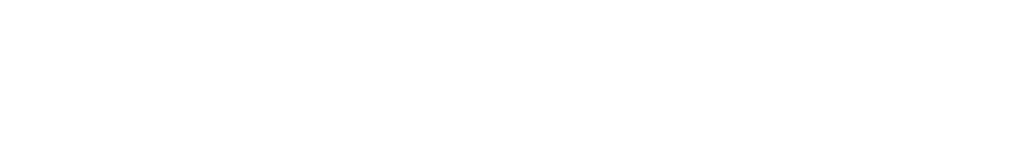
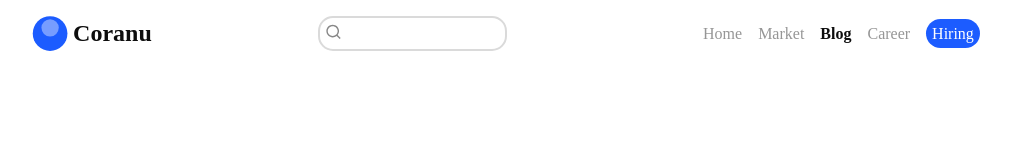
Before and after one commit to spykelionel/skye24blogui, a plain HTML site: page index.html in a window 1280 px wide. Shown: the whole page, without its empty margins (134-1145 px from the left). Drawn offline with Linux system fonts and the light colour scheme.

Commit message:
update base styles and class names

```diff
--- a/index.html
+++ b/index.html
@@ -7,6 +7,35 @@
     <link rel="stylesheet" href="style.css" />
   </head>
   <body>
+    <header class="flex space-evenly align-center py-1">
+      <div class="logo">
+        <a href="#" class="flex space-evenly align-center gap-5">
+          <img src="./assets/images/Group 11.svg" alt="smallincon" srcset="" />
+          <h2 class="font-bold">Coranu</h2>
+        </a>
+      </div>
+      <div class="flex input relative">
+        <input type="search" class="w-100" />
+        <button type="submit" class="absolute">
+          <img src="assets/images/search.svg" alt="" srcset="" />
+        </button>
+      </div>
+      <nav>
+        <ul class="flex space-between gap-1r">
+          <li class=""><a href="#">Home</a></li>
+          <li class=""><a href="#">Market</a></li>
+          <li class=""><a href="#" class="font-bold">Blog</a></li>
+          <li class=""><a href="#">Career</a></li>
+          <li class=""><a href="#" class="highlight">Hiring</a></li>
+        </ul>
+      </nav>
+    </header>
+    <section class="insight flex space-between">
+      <div class="left"></div>
+      <div class="right"></div>
+    </section>
+    <section></section>
+    <footer></footer>
     <script src="script.js"></script>
   </body>
 </html>
--- a/style.css
+++ b/style.css
@@ -0,0 +1,117 @@
+@import "base.css";
+
+.flex {
+  display: flex;
+}
+
+.space-between {
+  justify-content: space-between;
+}
+.space-evenly {
+  justify-content: space-evenly;
+}
+
+.w-100 {
+  width: 100%;
+}
+
+.p-2 {
+  padding: 2rem;
+}
+
+.p-1 {
+  padding: 2rem;
+}
+.px-2 {
+  padding-left: 2rem;
+  padding-right: 2rem;
+}
+.px-1 {
+  padding-left: 1rem;
+  padding-right: 1rem;
+}
+.py-1 {
+  padding-top: 1rem;
+  padding-bottom: 1rem;
+}
+
+.m-2 {
+  margin: 2rem;
+}
+
+.m-1 {
+  margin: 1rem;
+}
+
+.mx-2 {
+  margin-right: 2rem;
+  margin-left: 2rem;
+}
+
+.mx-1 {
+  margin-right: 1rem;
+  margin-left: 1rem;
+}
+
+.font-bold {
+  font-weight: bold;
+  color: #0d0d0d;
+}
+
+.gap-2 {
+  gap: 2px;
+}
+.gap-1r {
+  gap: 1rem;
+}
+.gap-3 {
+  gap: 3px;
+}
+
+.gap-4 {
+  gap: 4px;
+}
+.gap-5 {
+  gap: 5px;
+}
+
+.align-center {
+  align-items: center;
+}
+
+.highlight {
+  border-radius: 15px;
+  background-color: var(--color-primary);
+  color: #ffffff;
+  padding: 6px;
+}
+
+input[type="search"] {
+  padding: 0.5rem;
+  border: 2px solid #dadada;
+  border-radius: 15px;
+}
+
+.input {
+  position: relative;
+}
+.input input[type="search"] {
+  width: calc(100% - 30px); /* Adjust the width to leave space for the button */
+  padding-left: 30px; /* Ensure space for the search icon */
+}
+
+.input button[type="submit"] {
+  position: absolute;
+  top: 0;
+  left: 0;
+  width: 30px; /* Adjust as needed */
+  height: 100%;
+  background-color: transparent;
+  border: none;
+  cursor: pointer;
+}
+
+.input button[type="submit"] i {
+  font-size: 18px; /* Adjust the size of the icon */
+  color: #333; /* Adjust the color of the icon */
+}
```
